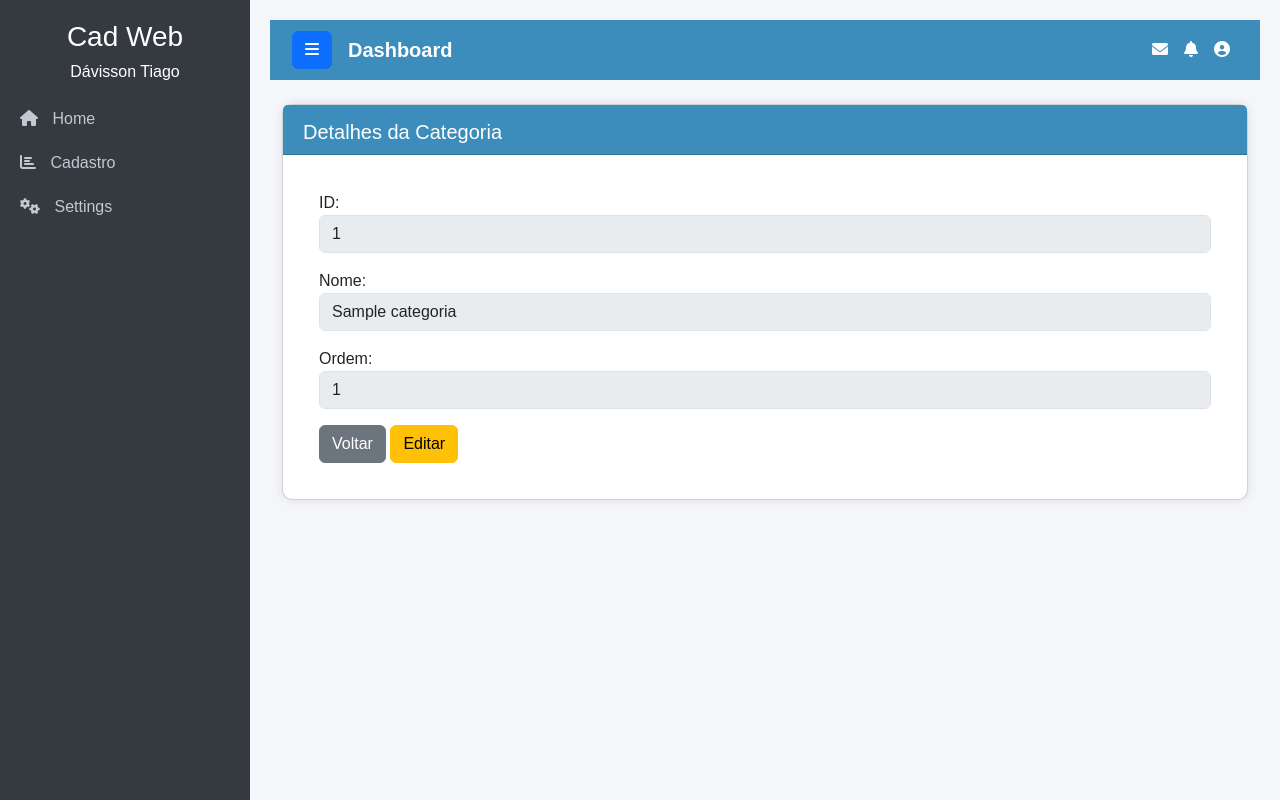
After one commit to davissontiago/pweb-DjangoFinal, a Django app: page /categoria/detalhes/1 in a window 1280 px wide. The commit adds this page. Run offline with Django 4.2, Linux system fonts and the light colour scheme; tables that the repository leaves empty hold one stand-in row (values such as "Sample post"); some libraries are stand-ins or nearby versions.

Commit message:
Crud de categoria completo

```diff
--- a/home/urls.py
+++ b/home/urls.py
@@ -5,4 +5,7 @@ urlpatterns = [
     path('', views.index, name="index"),
     path('categoria', views.categoria, name="categoria"),
     path('form_categoria', views.form_categoria, name="form_categoria"),
+    path('categoria/editar/<int:id>', views.editar_categoria, name="editar_categoria"),
+    path('categoria/detalhes/<int:id>', views.detalhes_categoria, name="detalhes_categoria"),
+    path('categoria/remover/<int:id>', views.remover_categoria, name="remover_categoria"),
 ]
--- a/home/views.py
+++ b/home/views.py
@@ -23,3 +23,31 @@ def form_categoria(request):
         'form':form,
     }
     return render(request, 'categoria/formulario.html', contexto)
+
+def editar_categoria(request, id):
+    categoria = Categoria.objects.get(pk=id)
+    if request.method == 'POST':
+        # combina os dados do formulário submetido com a instância do objeto existente, permitindo editar seus valores.
+        form = CategoriaForm(request.POST, instance=categoria)
+        if form.is_valid():
+            categoria = form.save() # save retorna o objeto salvo
+            return redirect('categoria') # redireciona para a listagem
+    else:
+         form = CategoriaForm(instance=categoria)
+    return render(request, 'categoria/formulario.html', {'form': form,})
+
+def remover_categoria(request, id):
+    # Busca a categoria e a exclui do banco
+    categoria = Categoria.objects.get(pk=id)
+    categoria.delete()
+    # Redireciona volta para a listagem
+    return redirect('categoria')
+
+def detalhes_categoria(request, id):
+    # Busca a categoria pelo ID
+    categoria = Categoria.objects.get(pk=id)
+    contexto = {
+        'categoria': categoria,
+    }
+    # Renderiza o template de detalhes
+    return render(request, 'categoria/detalhes.html', contexto)
--- a/templates/base.html
+++ b/templates/base.html
@@ -8,16 +8,13 @@
     <title>Admin Dashboard</title>
     <link href="https://cdn.jsdelivr.net/npm/bootstrap@5.3.0/dist/css/bootstrap.min.css" rel="stylesheet">
     <link href="https://cdnjs.cloudflare.com/ajax/libs/font-awesome/6.0.0-beta3/css/all.min.css" rel="stylesheet">
+    <link rel="shortcut icon" href="https://pbs.twimg.com/profile_images/438771627854024704/Az4OY07a_400x400.png">
     <link href="{% static 'css/style.css' %}" rel="stylesheet" >
     <link rel="stylesheet" href="https://code.jquery.com/ui/1.12.1/themes/base/jquery-ui.css">
     <script src="https://cdnjs.cloudflare.com/ajax/libs/bootstrap-confirmation2/4.2.0/bootstrap-confirmation.min.js"></script>
 
 </head>
 <body>
-
-
-
-
 
     <!-- Sidebar -->
     <div class="sidebar" id="sidebar">
--- /dev/null
+++ b/templates/categoria/detalhes.html
@@ -0,0 +1,30 @@
+{% extends 'base.html' %}
+
+{% block titulo_conteudo %}
+  Detalhes da Categoria
+{% endblock %}
+
+{% block conteudo %}
+
+  <div class="card-body">
+    <p>
+      <label>ID:</label>
+      <input type="text" class="form-control" value="{{ categoria.id }}" disabled />
+    </p>
+
+    <p>
+      <label>Nome:</label>
+      <input type="text" class="form-control" value="{{ categoria.nome }}" disabled />
+    </p>
+
+    <p>
+      <label>Ordem:</label>
+      <input type="text" class="form-control" value="{{ categoria.ordem }}" disabled />
+    </p>
+
+    <a href="{% url 'categoria' %}" class="btn btn-secondary">Voltar</a>
+
+    <a href="{% url 'editar_categoria' categoria.id %}" class="btn btn-warning">Editar</a>
+  </div>
+
+{% endblock %}
```
Also changed, not shown: templates/categoria/formulario.html (+6 -4 lines), templates/categoria/lista.html (+4 -11 lines).
